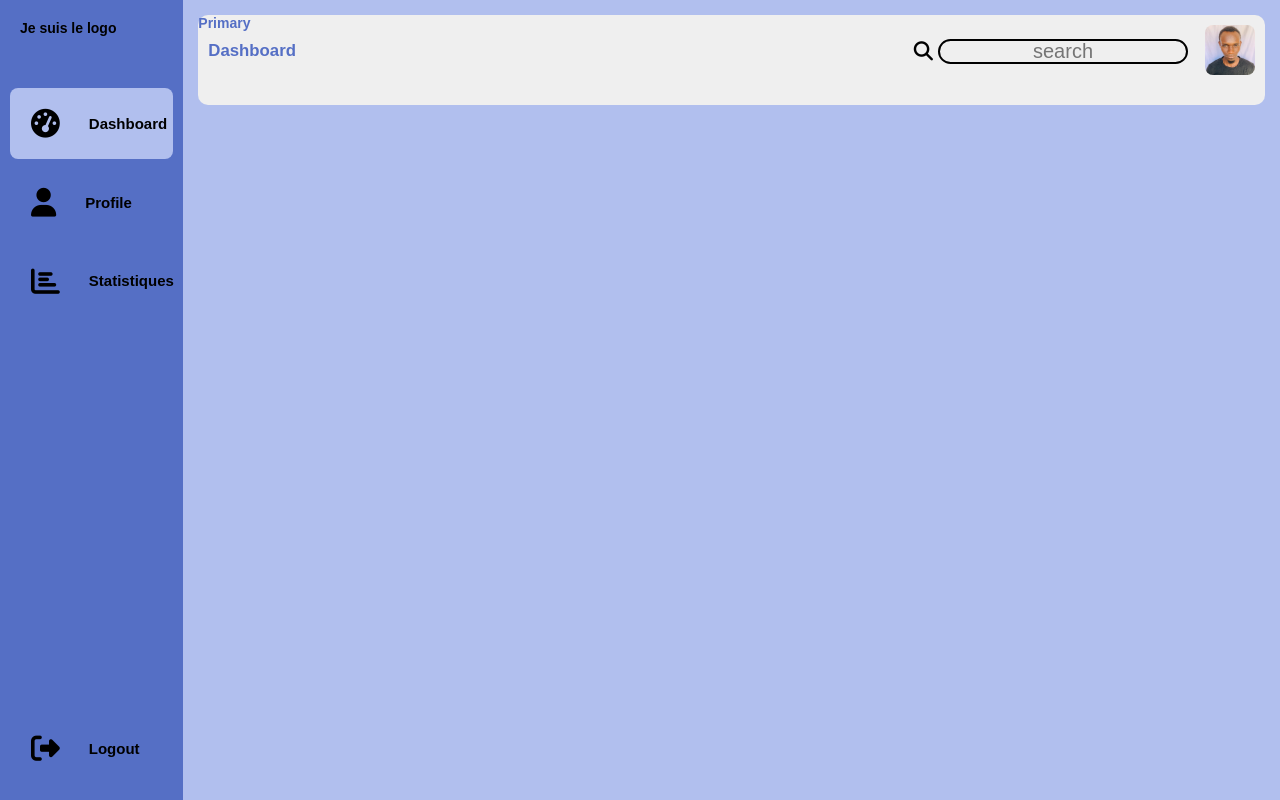
After one commit to Modip/test_crud_php, a PHP site: page /dashboard.php in a window 1280 px wide. The commit adds this page. Run offline with PHP 8.4, Linux system fonts and the light colour scheme.

Commit message:
refartor

```diff
--- /dev/null
+++ b/dashboard.php
@@ -0,0 +1,58 @@
+<!DOCTYPE html>
+<html lang="en">
+<head>
+    <meta charset="UTF-8">
+    <meta name="viewport" content="width=device-width, initial-scale=1.0">
+    <link rel="stylesheet"
+     href="https://cdnjs.cloudflare.com/ajax/libs/font-awesome/6.5.1/css/all.min.css">
+    <link rel="stylesheet" href="public/css/style.css">
+    <title>Test</title>
+</head>
+<body>
+    <div class="main">
+    <div class="sidebar">
+        <div class="logo"><h4>Je suis le logo</h4></div>
+        <ul class="menu">
+            <li class="active">
+                <a href="#">
+                <i class="fa fa-tachometer-alt"></i>
+                    <span>Dashboard</span></a>
+            </li>
+            <li><a href="#">
+                <i class="fa fa-user"></i>
+                <span>Profile</span></a>
+            </li>
+            <li>
+                <a href="#">
+                <i class="fa fa-chart-bar"></i>
+                <span>Statistiques</span></a>
+            </li>
+
+            <li class="logout">
+                <a href="#" >
+                <i class="fa fa-sign-out-alt"></i>
+                <span>Logout</span></a>
+            </li>
+        </ul>
+    </div>
+    <div class="header">
+        <div class="main-header">
+            <div class="header-title">
+            <span>Primary</span>
+                    <h3>Dashboard</h3>
+            </div>
+            <div class="header-search">
+                <div class="search-box">
+                    <i class="fa-solid fa-search"></i>
+                    <input type="text" placeholder="search">
+                </div>
+                <div class="img">
+                    <img src="public/img/modip.jpg"class="profil-img" alt="">
+            </div>
+        </div>
+
+        </div>
+    </div>
+    </div>
+</body>
+</html>
--- a/public/css/style.css
+++ b/public/css/style.css
@@ -1,5 +1,8 @@
 *{
    box-sizing: border-box;
+   padding: 0;
+   margin: 0;
+   border: none;
 }
 
 body {
@@ -9,19 +12,87 @@ body {
     font-weight: bolder;
     color: black;
 }
+.main{
+    display: flex;
+}
+
+.sidebar{
+    background: rgb(85, 111, 197);
+    position: sticky;
+    top:0;
+    left: 0;
+    bottom: 0;
+    height: 100vh;
+    width: 220px;
+    padding: 0 1.7rem;
+    padding: 0;
+    overflow: hidden;
+    transition: all 0.5s;
+
+}
+
+
+.logo{
+    height: 80px;
+    padding: 20px;
+}
+
+.menu{
+    height: 88%;
+    position: relative;
+    list-style: none;
+    padding: 0;
+}
+
+.menu li{
+
+    display: flex;
+    margin:  8px 10px;
+    padding: 1.0rem;
+
+    border-radius: 8px;
+    transition: all 0.5 ease-in-out;
+}
+
+.menu li:hover,.active{
+    background-color: rgb(177, 191, 238);
+
+}
+
+.menu a{
+    display: flex;
+    align-items: center;
+    font-size: 15px;
+    gap: 1.5rem;
+}
+
+.menu a i{
+    margin: 5px;
+    font-size: 1.8rem;
+}
+
 a{
     text-decoration: none;
     color: black;
+}
+.logout{
+    position: absolute;
+    left: 0;
+    bottom: 0;
+    width: 90%;
+    margin-bottom: 5px;
+
+
 }
 
 h3{
     text-align: center;
     font-size: larger;
     font-weight: bold;
+    padding: 10px;
 }
 
 .center{
-
     text-align: center;
 
 }
@@ -48,6 +119,7 @@ h3{
     padding-left: 10px;
     color: white;
     border-radius: 2rem;
+    cursor: pointer;
 }
 
 .delete{
@@ -55,6 +127,7 @@ h3{
     padding-right: 10px;
     padding-left: 10px;
     color: white;
+    cursor: pointer;
     border-radius: 2rem;
 }
 
@@ -75,7 +148,6 @@ input {
     height: 25px;
     margin: 5px;
     padding: 10px;
-
     border: solid 2px;
     border-radius: 2rem;
 }
@@ -100,11 +172,9 @@ select {
     display: flex;
     justify-content: center;
     text-align: center;
-    margin-top: 20px;
-    padding: 20px;
-
 
 }
+
 .cntl {
     display: none;
     color: rgb(197, 85, 85);
@@ -165,3 +235,73 @@ select {
     border: solid 2px;
     border-radius: 2rem;
 }
+
+table{
+    width: 600px;
+}
+
+table, td, th{
+    padding: 10px;
+    border:1px solid lightgray;
+    border-collapse: collapse;
+    text-align: center;
+    font-size: 16px;
+
+}
+th{
+    background-color: rgb(85, 111, 197);
+}
+.header{
+
+    background: #efefef;
+    position: relative;
+    width: 100%;
+    height: 90px;
+    margin: 15px;
+    border-radius: 10px;
+
+}
+.header-title{
+    color: rgb(85, 111, 197);
+}
+.main-header{
+    display: flex;
+    justify-content: space-between;
+    position: relative;
+    width: 100%;
+}
+.header-search{
+
+    display: flex;
+    justify-content: space-between;
+    margin: 10px;
+
+}
+
+.profil-img{
+    width: 50px;
+    height: 50px;
+    border-radius: 8px;
+}
+.search-box{
+    display: flex;
+    align-items: center;
+    padding: 4px 12px;
+    gap: 1;
+}
+
+.search-box input{
+    background: transparent;
+    padding: 10px;
+}
+
+.search-box i{
+    cursor: pointer;
+    font-size: 1.2rem;
+    transition: all 0.5 ease-in-out;
+
+}
+
+.search-box i:hover{
+    transform: scaleY(1.2);
+}
```
Also changed, not shown: formularhandler.php (+1 -6 lines), index.php (+22 -15 lines), public/img/modip.jpg (added).
